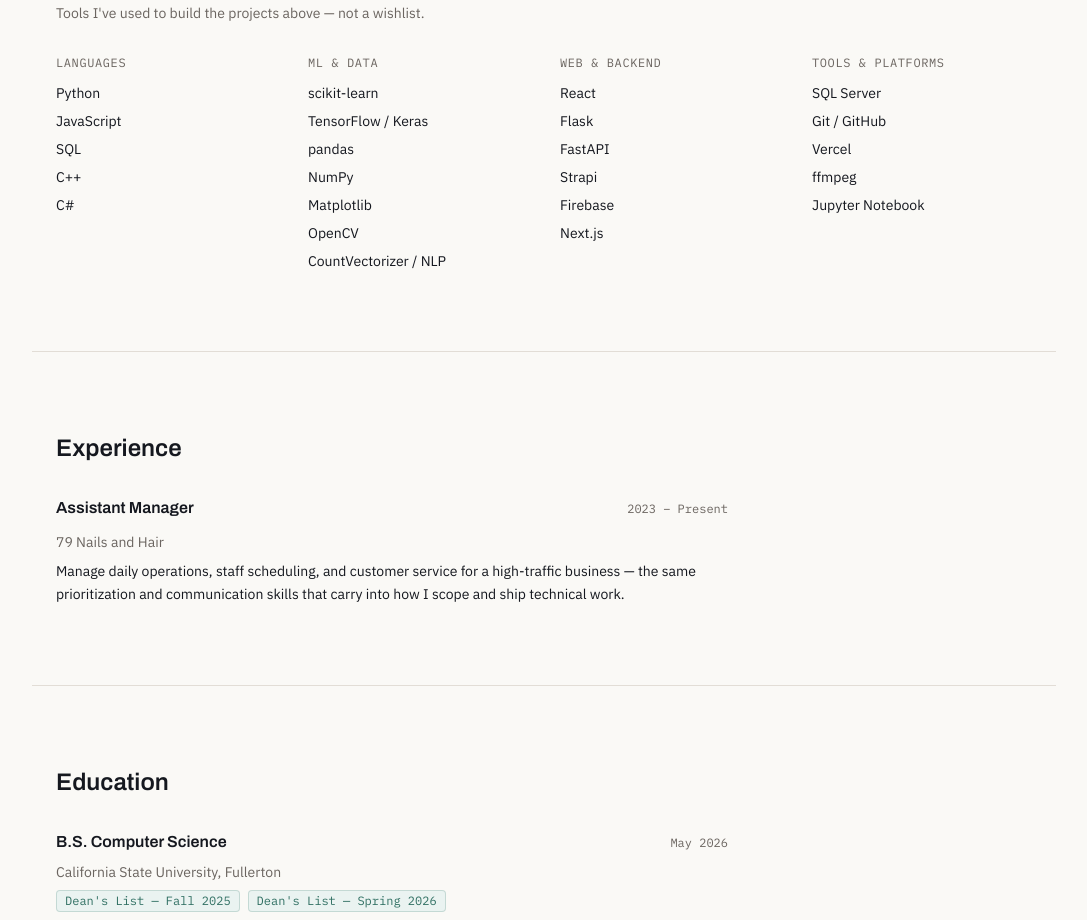
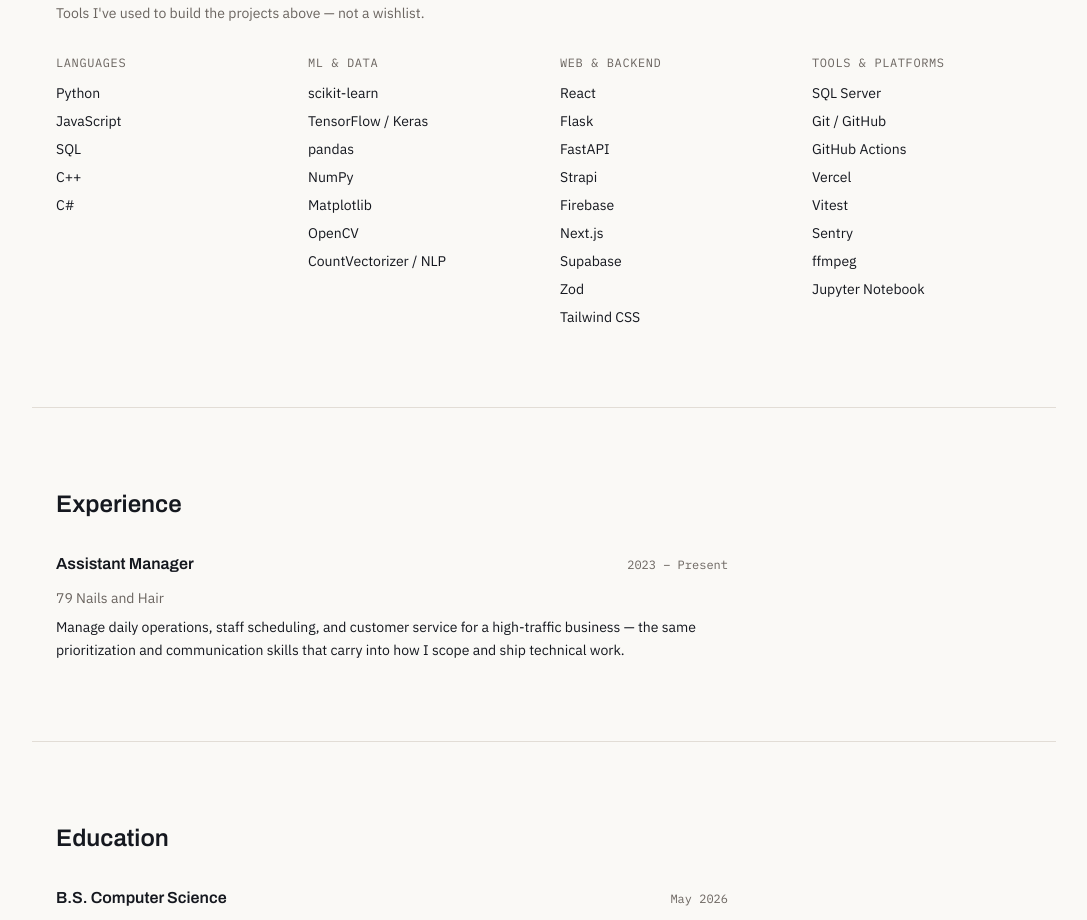
Before and after one commit to finnnguyen/finn-portfolio, a Next.js app: page / in a window 1280 px wide. Shown: the part 3960-4880 px from the top of the page, without its empty margins (96-1183 px from the left). Built offline with nearby package versions, Linux system fonts and the light colour scheme.

Commit message:
Add Supabase, Zod, Tailwind CSS, GitHub Actions, Vitest, Sentry to skills
These are the tools actually used to build the 79 Nails & Hair project
featured at #1 — the section explicitly claims 'not a wishlist,' so it
needs to stay accurate as featured projects change.

```diff
--- a/app/page.tsx
+++ b/app/page.tsx
@@ -281,11 +281,30 @@
   },
   {
     category: "Web & Backend",
-    skills: ["React", "Flask", "FastAPI", "Strapi", "Firebase", "Next.js"],
+    skills: [
+      "React",
+      "Flask",
+      "FastAPI",
+      "Strapi",
+      "Firebase",
+      "Next.js",
+      "Supabase",
+      "Zod",
+      "Tailwind CSS",
+    ],
   },
   {
     category: "Tools & Platforms",
-    skills: ["SQL Server", "Git / GitHub", "Vercel", "ffmpeg", "Jupyter Notebook"],
+    skills: [
+      "SQL Server",
+      "Git / GitHub",
+      "GitHub Actions",
+      "Vercel",
+      "Vitest",
+      "Sentry",
+      "ffmpeg",
+      "Jupyter Notebook",
+    ],
   },
 ];
 
```
